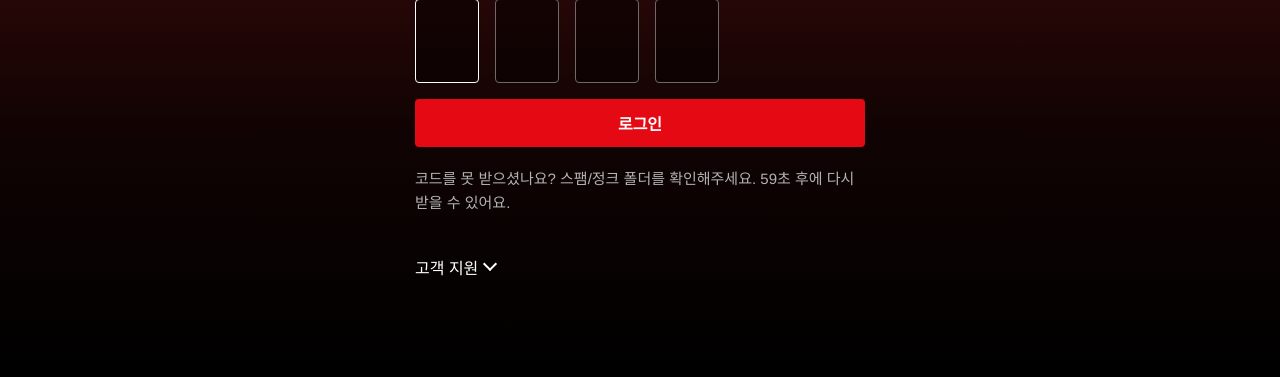
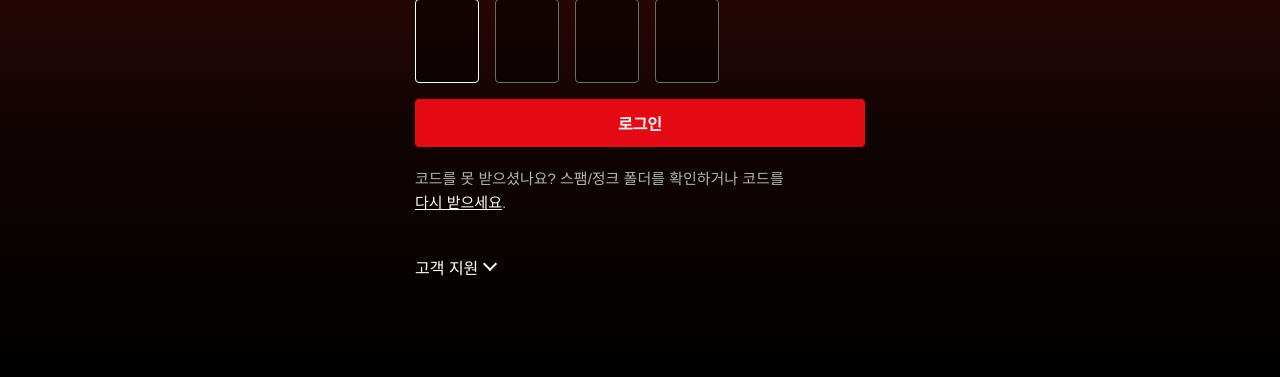
Before and after one commit to gljae/NetflixClone, a Flask app: page /login/code in a window 1280 px wide. Shown: the part 423-800 px from the top of the page. Run offline with Flask 3, Linux system fonts and the light colour scheme; the visitor is signed in with stand-in values (Sample User, id 1).

Commit message:
OTP 재전송 문구를 원래 디자인으로 되돌림
쿨다운 남았을 때 카운트다운 텍스트를 보여주던 조건부 문구를 없애고,
항상 '코드를 못 받으셨나요? ... 코드를 다시 받으세요.' 고정 문구 +
클릭 가능한 링크로 되돌렸다. 쿨다운이 남아있는데 눌러도 서버가 429와
함께 남은 시간을 에러 메시지로 보여주므로 기능은 그대로 유지된다.

```diff
--- a/templates/login_otp.html
+++ b/templates/login_otp.html
@@ -312,16 +312,12 @@
         <button class="submit" type="submit">로그인</button>
       </form>
 
-      {% if cooldown and cooldown > 0 %}
-        <p class="hint">코드를 못 받으셨나요? 스팸/정크 폴더를 확인해주세요. {{ cooldown }}초 후에 다시 받을 수 있어요.</p>
-      {% else %}
-        <form method="post" action="{{ url_for('login_resend') }}">
-          <p class="hint">
-            코드를 못 받으셨나요? 스팸/정크 폴더를 확인하거나
-            <button type="submit" class="link-button">코드를 다시 받으세요</button>.
-          </p>
-        </form>
-      {% endif %}
+      <form method="post" action="{{ url_for('login_resend') }}">
+        <p class="hint">
+          코드를 못 받으셨나요? 스팸/정크 폴더를 확인하거나 코드를
+          <button type="submit" class="link-button">다시 받으세요</button>.
+        </p>
+      </form>
 
       <a class="support" href="#">고객 지원</a>
     </section>
```
